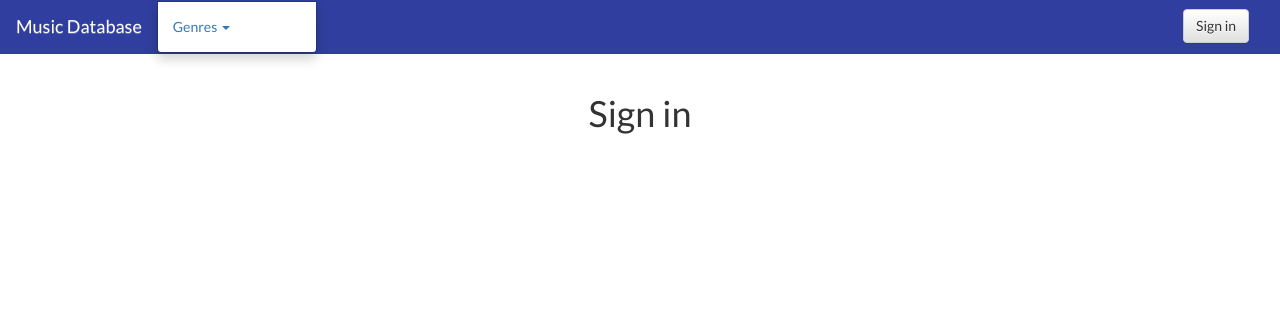
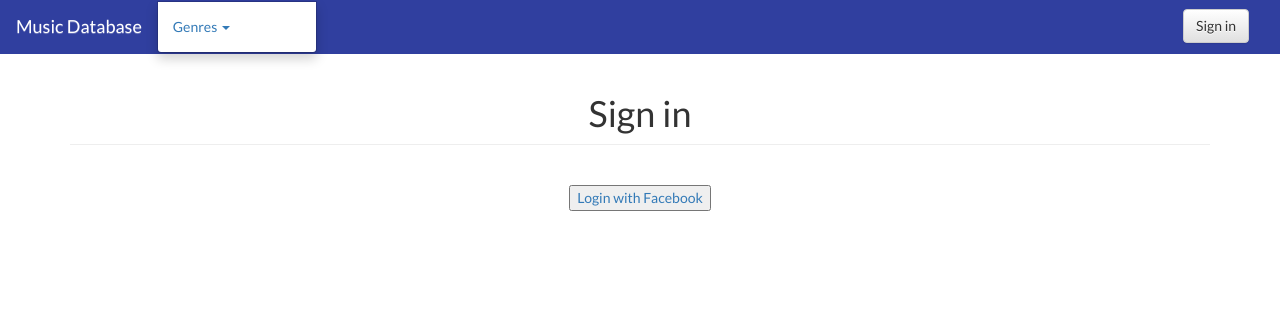
Before and after one commit to tlabna/item-catalog, a Flask app: page /login in a window 1280 px wide. Shown: the top 314 px of the page. Run offline with Flask 2, Linux system fonts and the light colour scheme; some libraries are stand-ins or nearby versions.

Commit message:
Add login/logout functionality for facebook authentication. Update css to improve look of login page.

```diff
--- /dev/null
+++ b/vagrant/catalog/fb_client_secrets.json
@@ -0,0 +1,6 @@
+{
+  "web": {
+    "app_id": "282853822150061",
+    "app_secret": "33a095888a188acb77c6ef7c0cad44fa"
+  }
+}
--- a/vagrant/catalog/main.py
+++ b/vagrant/catalog/main.py
@@ -74,7 +74,7 @@ def showLogin():
   # return 'The current session state is %s' %login_session['state']
   return render_template('login.html', STATE = state)
 
-
+# Google Sign in
 @app.route('/gconnect', methods=['POST'])
 def gconnect():
     # Validate state token
@@ -162,10 +162,11 @@ def gconnect():
     output += '<img src="'
     output += login_session['picture']
     output += ' " style = "width: 300px; height: 300px;border-radius: 150px;-webkit-border-radius: 150px;-moz-border-radius: 150px;"> '
-    flash("you are now logged in as %s" % login_session['username'])
+    flash("You are now logged in as %s" % login_session['username'])
     return output
 
 
+# Google Sign out
 # DISCONNECT - Revoke a current user's token and reset their login_session
 @app.route('/gdisconnect')
 def gdisconnect():
@@ -205,6 +206,85 @@ def gdisconnect():
       return response
 
 
+# Facebook Sign in
+@app.route('/fbconnect', methods=['POST'])
+def fbconnect():
+    if request.args.get('state') != login_session['state']:
+        response = make_response(json.dumps('Invalid state parameter.'), 401)
+        response.headers['Content-Type'] = 'application/json'
+        return response
+    access_token = request.data
+    print "access token received %s " % access_token
+
+    app_id = json.loads(open('fb_client_secrets.json', 'r').read())[
+        'web']['app_id']
+    app_secret = json.loads(
+        open('fb_client_secrets.json', 'r').read())['web']['app_secret']
+    url = 'https://graph.facebook.com/oauth/access_token?grant_type=fb_exchange_token&client_id=%s&client_secret=%s&fb_exchange_token=%s' % (
+        app_id, app_secret, access_token)
+    h = httplib2.Http()
+    result = h.request(url, 'GET')[1]
+
+    # Use token to get user info from API
+    userinfo_url = "https://graph.facebook.com/v2.4/me"
+    # strip expire tag from access token
+    token = result.split("&")[0]
+
+
+    url = 'https://graph.facebook.com/v2.4/me?%s&fields=name,id,email' % token
+    h = httplib2.Http()
+    result = h.request(url, 'GET')[1]
+    # print "url sent for API access:%s"% url
+    # print "API JSON result: %s" % result
+    data = json.loads(result)
+    login_session['provider'] = 'facebook'
+    login_session['username'] = data["name"]
+    login_session['email'] = data["email"]
+    login_session['facebook_id'] = data["id"]
+
+    # The token must be stored in the login_session in order to properly logout, let's strip out the information before the equals sign in our token
+    stored_token = token.split("=")[1]
+    login_session['access_token'] = stored_token
+
+    # Get user picture
+    url = 'https://graph.facebook.com/v2.4/me/picture?%s&redirect=0&height=200&width=200' % token
+    h = httplib2.Http()
+    result = h.request(url, 'GET')[1]
+    data = json.loads(result)
+
+    login_session['picture'] = data["data"]["url"]
+
+    # see if user exists
+    user_id = getUserID(login_session['email'])
+    if not user_id:
+        user_id = createUser(login_session)
+    login_session['user_id'] = user_id
+
+    output = ''
+    output += '<h1>Welcome, '
+    output += login_session['username']
+
+    output += '!</h1>'
+    output += '<img src="'
+    output += login_session['picture']
+    output += ' " style = "width: 300px; height: 300px;border-radius: 150px;-webkit-border-radius: 150px;-moz-border-radius: 150px;"> '
+
+    flash("You are now logged in as %s" % login_session['username'])
+    return output
+
+
+# Facebook sign out
+@app.route('/fbdisconnect')
+def fbdisconnect():
+    facebook_id = login_session['facebook_id']
+    # The access token must me included to successfully logout
+    access_token = login_session['access_token']
+    url = 'https://graph.facebook.com/%s/permissions?access_token=%s' % (facebook_id,access_token)
+    h = httplib2.Http()
+    result = h.request(url, 'DELETE')[1]
+    return "you have been logged out"
+
+
 # Disconnect based on provider
 @app.route('/logout')
 def logout():
@@ -212,6 +292,9 @@ def logout():
         if login_session['provider'] == 'google':
             gdisconnect()
             del login_session['gplus_id']
+        if login_session['provider'] == 'facebook':
+            fbdisconnect()
+            del login_session['facebook_id']
         del login_session['access_token']
         del login_session['username']
         del login_session['email']
--- a/vagrant/catalog/static/css/styles.css
+++ b/vagrant/catalog/static/css/styles.css
@@ -116,3 +116,12 @@ body {
 form {
     margin-bottom: 5px;
 }
+
+/* login.html */
+hr {
+    margin-top: 0;
+}
+
+#signInButton {
+    display: inline-block;
+}
--- a/vagrant/catalog/templates/base.html
+++ b/vagrant/catalog/templates/base.html
@@ -3,6 +3,7 @@
 
 <head>
     <meta name="viewport" content="width=device-width, initial-scale=1">
+    <meta name="google-signin-client_id" content="141998948432-6bicc7mlmfot81nfqqalp0qfr6bkc0c2.apps.googleusercontent.com">
     <link type="text/css" rel="stylesheet" href="{{url_for('static', filename='css/bootstrap.min.css')}}" />
     <link type="text/css" rel="stylesheet" href="{{url_for('static', filename='css/bootstrap-theme.min.css')}}" />
     <link type="text/css" rel="stylesheet" href="{{url_for('static', filename='css/styles.css')}}" />
--- a/vagrant/catalog/templates/login.html
+++ b/vagrant/catalog/templates/login.html
@@ -4,11 +4,19 @@
         <h1>Sign in</h1>
     </section>
 </section>
+<hr>
 <section class="row">
-    <div class="col-xs-4 col-xs-offset-4">
+    <div class="col-xs-4 col-xs-offset-4 text-center">
         <div id="signInButton">
-            <span class="g-signin" data-scope="openid email" data-clientid="141998948432-6bicc7mlmfot81nfqqalp0qfr6bkc0c2.apps.googleusercontent.com" data-redirecturi="postmessage" data-accesstype="offline" data-cookiepolicy="single_host_origin" data-callback="signInCallback" data-approvalprompt="force"></span>
-            <!-- Can disable this for prodution code as 'force' forces sign in everytime -->
+            <span class="g-signin2" data-scope="openid email" data-clientid="141998948432-6bicc7mlmfot81nfqqalp0qfr6bkc0c2.apps.googleusercontent.com" data-redirecturi="postmessage" data-accesstype="offline" data-cookiepolicy="single_host_origin" data-callback="signInCallback" data-approvalprompt="force" data-longtitle="true"></span>
+            <!-- Can disable data-approvalprompt for prodution code as 'force' forces sign in everytime -->
+        </div>
+        <div>
+            <button>
+                <fb:login-button scope="public_profile,email" onlogin="sendTokenToServer();">
+                    <a href='javascript:sendTokenToServer()'>Login with Facebook</a>
+                </fb:login-button>
+            </button>
         </div>
         <div id="result"></div>
     </div>
@@ -17,6 +25,7 @@
 {% block script %}
 <!-- Add script for Google api -->
 <script src="//apis.google.com/js/platform.js?onload=start"></script>
+<!-- Handling Google Sign in -->
 <script>
     function signInCallback(authResult) {
         if (authResult['code']) {
@@ -48,4 +57,56 @@
         }
     }
 </script>
+
+<!-- Handling Facebook sign in -->
+<script>
+    window.fbAsyncInit = function() {
+        FB.init({
+            appId: '282853822150061',
+            cookie: true, // enable cookies to allow the server to access
+            // the session
+            xfbml: true, // parse social plugins on this page
+            version: 'v2.2' // use version 2.2
+        });
+    };
+    // Load the SDK asynchronously
+    (function(d, s, id) {
+        var js, fjs = d.getElementsByTagName(s)[0];
+        if (d.getElementById(id)) return;
+        js = d.createElement(s);
+        js.id = id;
+        js.src = "//connect.facebook.net/en_US/sdk.js";
+        fjs.parentNode.insertBefore(js, fjs);
+    }(document, 'script', 'facebook-jssdk'));
+    // Here we run a very simple test of the Graph API after login is
+    // successful.  See statusChangeCallback() for when this call is made.
+    function sendTokenToServer() {
+        var access_token = FB.getAuthResponse()['accessToken'];
+        console.log(access_token);
+        console.log('Welcome!  Fetching your information.... ');
+        FB.api('/me', function(response) {
+            console.log('Successful login for: ' + response.name);
+            $.ajax({
+                type: 'POST',
+                url: '/fbconnect?state={{STATE}}',
+                processData: false,
+                data: access_token,
+                contentType: 'application/octet-stream; charset=utf-8',
+                success: function(result) {
+                    // Handle or verify the server response if necessary.
+                    if (result) {
+                        $('#result').html(result + '</br>Redirecting...')
+                        setTimeout(function() {
+                            window.location.href = "/";
+                        }, 4000);
+
+                    } else {
+                        $('#result').html('Failed to make a server-side call. Check your configuration and console.');
+                    }
+                }
+
+            });
+        });
+    }
+    </script>
 {% endblock %}
```
Also changed, not shown: vagrant/catalog/music.db.
